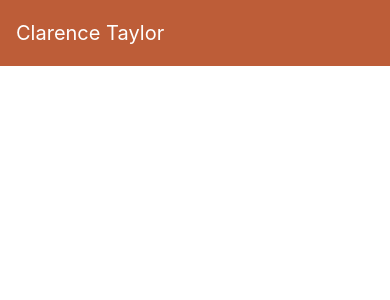
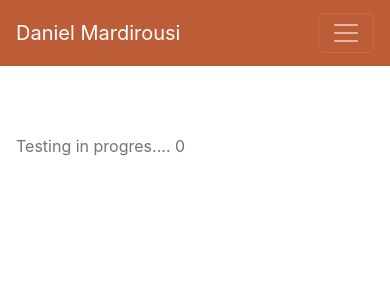
Before and after one commit to dannym08/Personal-Site, a React app: page /dotl in a window 390 px wide. Before the commit this address had no page. Shown: the top 300 px of the page. Built offline with nearby package versions, Linux system fonts and the light colour scheme; a web font is replaced by a local one.

Commit message:
Fixed navbar issues with mobile version.

```diff
--- a/package.json
+++ b/package.json
@@ -17,7 +17,7 @@
   "bugs": {
     "url": "https://github.com/dannym08/Personal-Site/issues"
   },
-  "homepage": "https://github.com/dannym08/Personal-Site#readme",
+  "homepage": "https://danielmardirousi.com",
   "devDependencies": {
     "@babel/cli": "^7.23.0",
     "@babel/core": "^7.23.0",
--- a/src/App.js
+++ b/src/App.js
@@ -8,6 +8,7 @@ import HomePage from "./pages/Homepage/homepage"
 import Projects from "./pages/projects/projects"
 import NavBar from "./components/NavBar/NavBar"
 import Resume from "./pages/resume/resume"
+import Dotl from "./pages/dotl/dotl"
 
 const App = () => {
     return (
@@ -19,6 +20,7 @@ const App = () => {
                         <Route path="/" element = {<HomePage />}></Route>
                         <Route path="/projects" element={<Projects/>}></Route>
                         <Route path="/resume" element={<Resume/>}></Route>
+                        <Route path="/dotl" element={<Dotl/>}/>
                     </Routes>
                 </div>
             </BrowserRouter>
--- a/src/components/NavBar/NavBar.js
+++ b/src/components/NavBar/NavBar.js
@@ -1,4 +1,4 @@
-import React from "react"
+import React, { useState }  from "react"
 import Nav from 'react-bootstrap/Nav';
 import Navbar from 'react-bootstrap/Navbar';
 
@@ -7,19 +7,22 @@ import { Link } from "react-router-dom"
 import dannyNavImage from '../../../static/Danny_home.jpg'
 
 function NavBar() {
+  const [navbarToggleShow, setNavbartoggleShow] = useState(false);
+
   return (
     <Navbar expand="lg" className="navbar navbar-expand-lg navbar-dark bg-primary fixed-top" id="sideNav">
       <Navbar.Brand>
         <Nav.Link as={Link} to="/" className="navbar-brand js-scroll-trigger">
-              <span className="d-block d-lg-none">Clarence Taylor</span>
+          <span className="d-block d-lg-none">Daniel Mardirousi</span>
           <span className="d-none d-lg-block"><img className="img-fluid img-profile rounded-circle mx-auto mb-2" src={dannyNavImage} alt="..." /></span>
         </Nav.Link>
       </Navbar.Brand>
-        <Navbar.Collapse className="js-scroll-trigger" id="navbarResponsive">
+      <button className="navbar-toggler" onClick={() => {setNavbartoggleShow(!navbarToggleShow)}} type="button" aria-controls="navbarResponsive" aria-label="Toggle navigation"><span className="navbar-toggler-icon"></span></button>
+      <Navbar.Collapse className={"js-scroll-trigger"  + (navbarToggleShow ? ' show ' : '')} id="navbarCollpase">
         <Nav className="me-auto">
           <Nav.Link as={Link} to="/resume">Resume</Nav.Link>
           <Nav.Link as={Link} to="/projects">Personal Projects</Nav.Link>
-            <Nav.Link as={Link} to="#">SECRET COMING SOON...</Nav.Link>
+          <Nav.Link as={Link} to="/dotl">SECRET COMING SOON...</Nav.Link>
         </Nav>
       </Navbar.Collapse>
     </Navbar>
--- /dev/null
+++ b/src/pages/dotl/dotl.js
@@ -0,0 +1,17 @@
+import React from "react"
+
+import { useState } from "react"
+
+const Dotl = () => {
+    const [currency, setCurrency] = useState(0);
+
+    return (
+        <section className="content-section">
+            <div className="content-section-content">
+                Testing in progres.... {currency}
+            </div>
+        </section>
+    )
+}
+
+export default Dotl;
```
Lines whose indentation alone changed are shown as unchanged.
